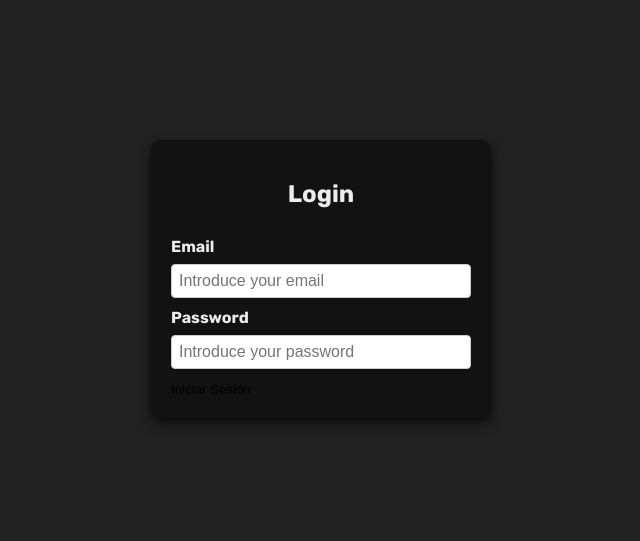
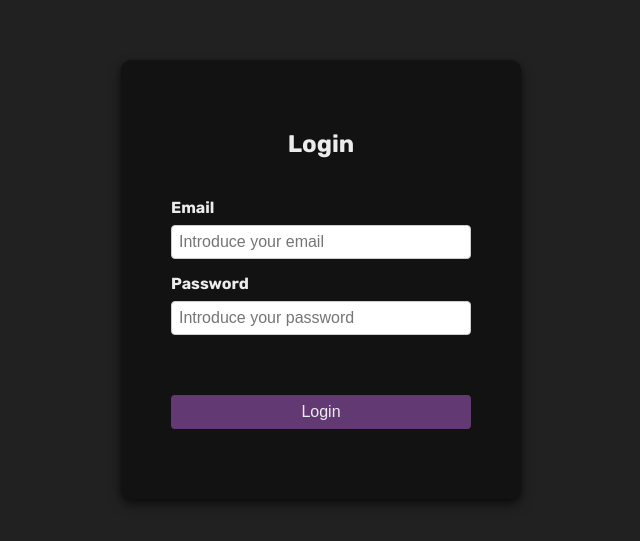
Before and after one commit to GerardRuica/Gero-Universe, an Angular app in the folder gero-universe-app/: page /user/login in a window 1280 px wide. Shown: the part 121-662 px from the top of the page, without its empty margins (319-959 px from the left). Built offline with nearby package versions, Linux system fonts and the light colour scheme.

Commit message:
Button done

```diff
--- a/gero-universe-app/src/app/features/authentication/pages/login-page/login-page.component.html
+++ b/gero-universe-app/src/app/features/authentication/pages/login-page/login-page.component.html
@@ -1,17 +1,27 @@
 <div class="login-container">
   <form [formGroup]="loginForm" (ngSubmit)="onSubmit()">
     <div class="login-title"><h2>Login</h2></div>
+    <div class="field">
       <form-input
         [labelText]="'Email'"
         [placeholderText]="'Introduce your email'"
         [type]="'email'"
         formControlName="email"
       ></form-input>
+    </div>
+    <div class="field">
       <form-input
         [labelText]="'Password'"
         [placeholderText]="'Introduce your password'"
         formControlName="password"
       ></form-input>
-    <button type="submit">Iniciar Sesión</button>
+    </div>
+    <div class="button-field">
+      <basic-button
+        [text]="'Login'"
+        [type]="'submit'"
+        [color]="'#633974'"
+      ></basic-button>
+    </div>
   </form>
 </div>
--- a/gero-universe-app/src/app/features/authentication/pages/login-page/login-page.component.scss
+++ b/gero-universe-app/src/app/features/authentication/pages/login-page/login-page.component.scss
@@ -6,10 +6,14 @@
   height: 100%;
 }
 
+h2 {
+  margin: 0px 0px 30px;
+}
+
 .login-container {
   background-color: rgb(19, 18, 18);
   box-shadow: 0px 6px 12px rgba(0, 0, 0, 0.5), 0px 2px 5px rgba(0, 0, 0, 0.3);
-  padding: 20px;
+  padding: 70px 50px;
   border-radius: 10px;
   width: 300px;
 }
@@ -20,3 +24,11 @@
   align-items: center;
   margin-bottom: 10px;
 }
+
+.field {
+  margin-bottom: 15px;
+}
+
+.button-field {
+  margin-top: 60px;
+}
--- /dev/null
+++ b/gero-universe-app/src/app/shared/basic/buttons/basic-button/basic-button.component.html
@@ -0,0 +1,3 @@
+<button [ngStyle]="{ 'background-color': color }" [type]="type">
+  {{ text }}
+</button>
--- /dev/null
+++ b/gero-universe-app/src/app/shared/basic/buttons/basic-button/basic-button.component.scss
@@ -0,0 +1,18 @@
+:host {
+  display: flex;
+  flex-direction: column;
+  justify-content: center;
+  align-items: center;
+  width: 100%;
+}
+
+button {
+  padding: 7px;
+  border-radius: 4px;
+  width: 100%;
+  transition: transform 0.2s ease, background-color 0.3s ease;
+}
+
+button:active {
+  transform: scale(0.95);
+}
--- a/gero-universe-app/src/app/shared/inputs/form-input/form-input.component.scss
+++ b/gero-universe-app/src/app/shared/inputs/form-input/form-input.component.scss
@@ -1,7 +1,6 @@
 .input-container {
   display: flex;
   flex-direction: column;
-
   width: 100%;
 }
 
@@ -16,7 +15,6 @@ input {
   font-size: 16px;
   border: 1px solid #ccc;
   border-radius: 4px;
-  margin-bottom: 10px;
 }
 
 input:focus {
--- a/gero-universe-app/src/styles.scss
+++ b/gero-universe-app/src/styles.scss
@@ -1,10 +1,13 @@
 :root {
-  --primary-color: #3498db;
-  --secondary-color: #2ecc71;
+  --primary-color: #212121;
+  --secondary-color: #633974;
   --font-size: 16px;
   --padding: 20px;
   --text-color: #ececec;
   --sidebar-width: 225px;
+  --font-family: Rubik, ui-sans-serif, -apple-system, system-ui, Segoe UI,
+    Helvetica, Apple Color Emoji, Arial, sans-serif, Segoe UI Emoji,
+    Segoe UI Symbol;
 }
 
 body,
@@ -14,9 +17,7 @@ html {
   padding: 0;
   background-color: #212121;
   color: var(--text-color);
-  font-family: Rubik, ui-sans-serif, -apple-system, system-ui, Segoe UI,
-    Helvetica, Apple Color Emoji, Arial, sans-serif, Segoe UI Emoji,
-    Segoe UI Symbol;
+  font-family: var(--font-family);
 }
 
 p {
@@ -35,6 +36,9 @@ button {
   cursor: pointer;
   align-items: center;
   justify-content: center;
+  color: var(--text-color);
+  font-size: var(--font-size);
+  height: 34px;
 }
 
 a {
```
Also changed, not shown: gero-universe-app/src/app/features/authentication/pages/login-page/login-page.component.ts (+10 -1 lines), gero-universe-app/src/app/shared/basic/buttons/basic-button/basic-button.component.ts (added, +14 -0 lines), 1 other file (tests, documents, lock files or other folders). Lines whose indentation alone changed are shown as unchanged.
